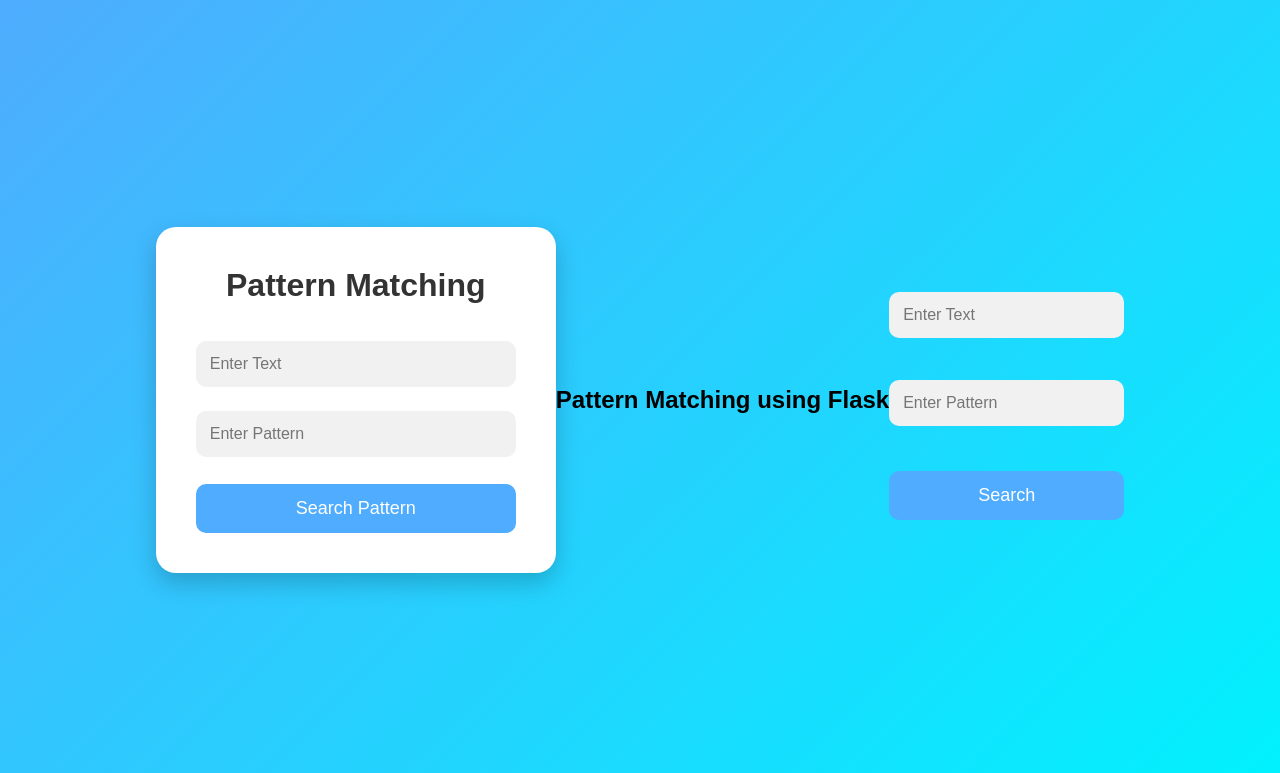
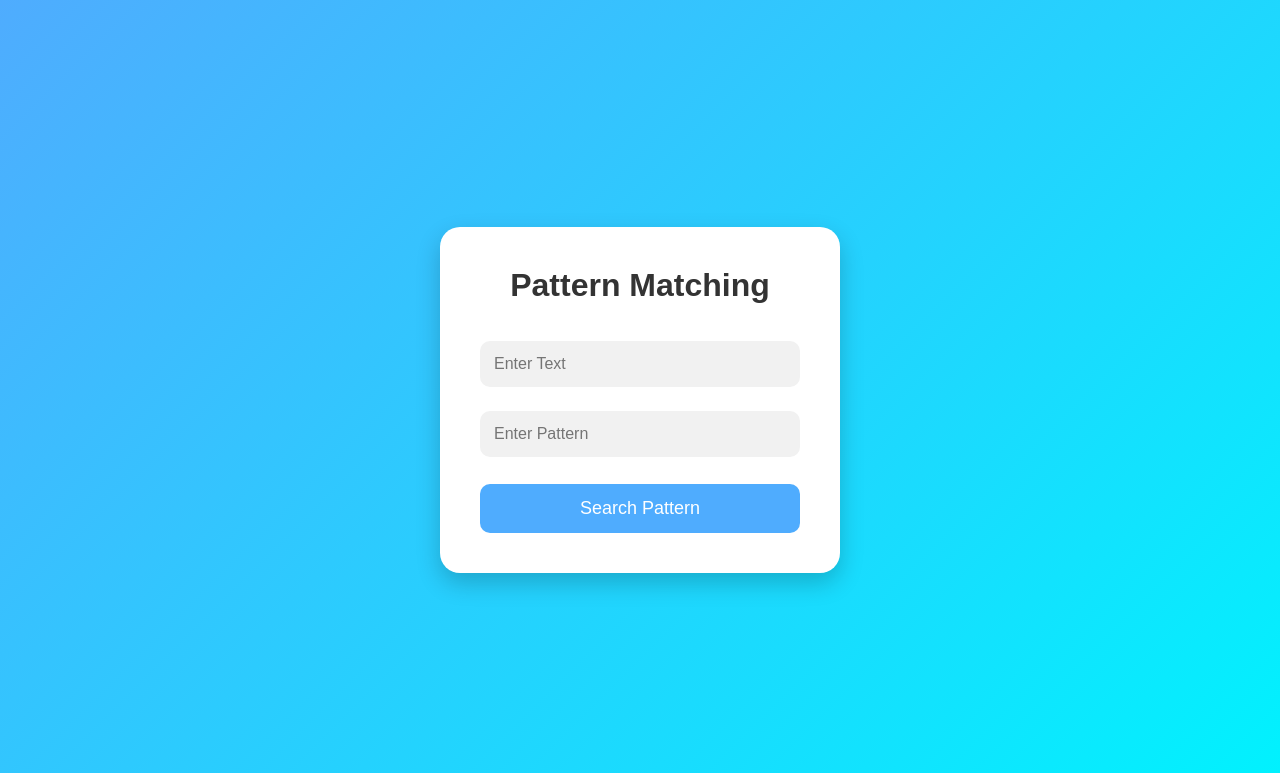
Before and after one commit to Sinduja06/Flask-Pattern-matching, a Flask app: page / in a window 1280 px wide. Shown: the top 773 px of the page. Run offline with Flask 3, Linux system fonts and the light colour scheme.

Commit message:
Update index.html

```diff
--- a/templates/index.html
+++ b/templates/index.html
@@ -170,39 +170,4 @@
 
 </body>
 
-</html><!DOCTYPE html>
-<html>
-
-<head>
-    <title>Pattern Matching</title>
-</head>
-
-<body>
-
-    <h2>Pattern Matching using Flask</h2>
-
-    <form method="POST">
-
-        <input type="text" name="text" placeholder="Enter Text">
-
-        <br><br>
-
-        <input type="text" name="pattern" placeholder="Enter Pattern">
-
-        <br><br>
-
-        <button type="submit">Search</button>
-
-    </form>
-
-    {% if result != "" %}
-
-        <h3>Pattern Position : {{ result }}</h3>
-
-        <h3>Execution Time : {{ execution_time }}</h3>
-
-    {% endif %}
-
-</body>
-
 </html>
```
